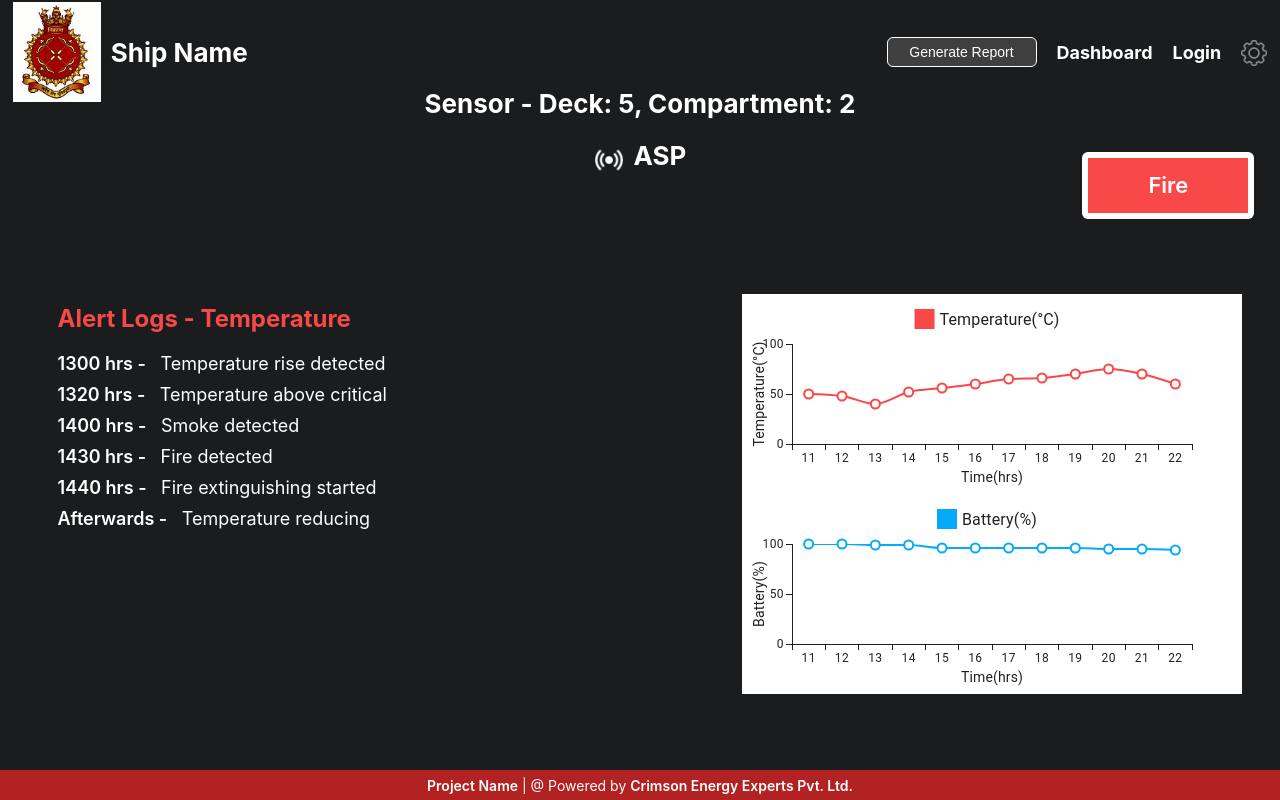
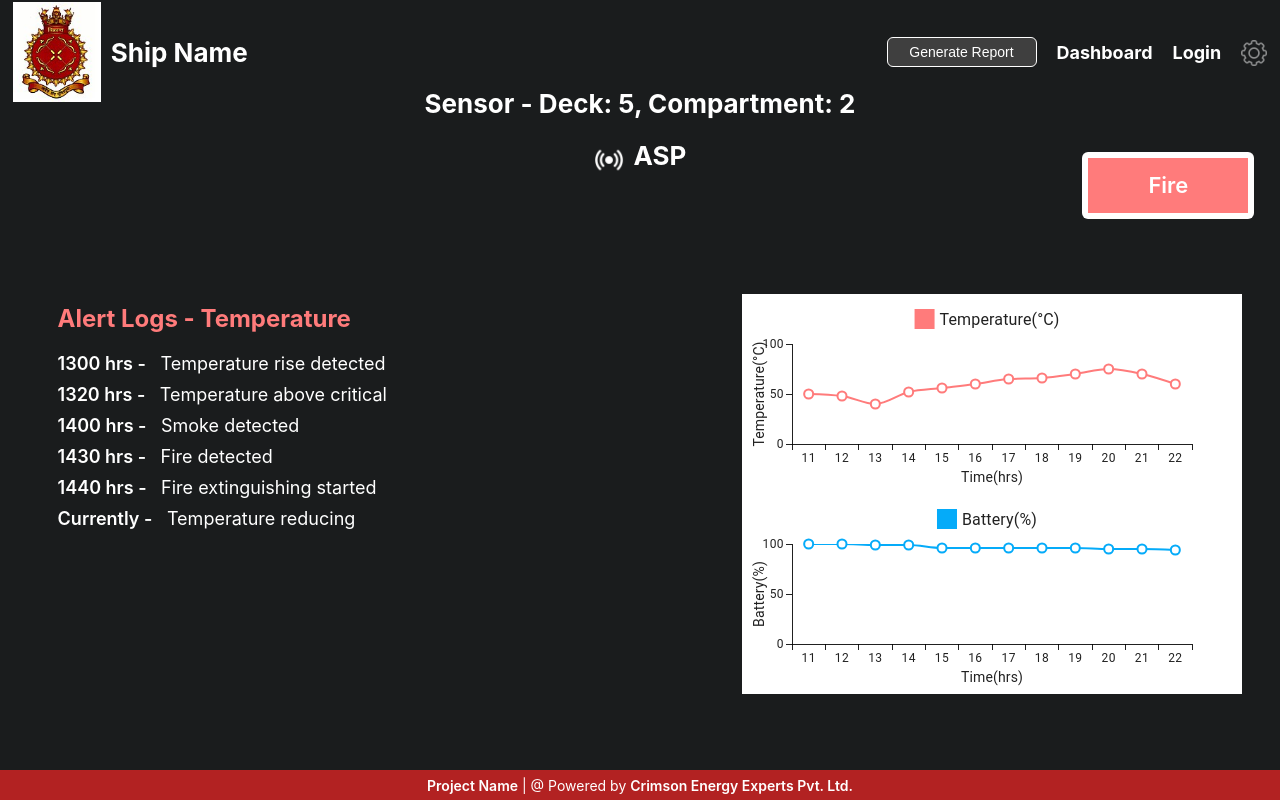
Before and after one commit to cee-diksha/fire_detection, a React (Create React App) app: page /info/ASP in a window 1280 px wide. Built offline with nearby package versions, Linux system fonts and the light colour scheme.

Commit message:
ui-modifications

```diff
--- a/src/assets/info.js
+++ b/src/assets/info.js
@@ -137,18 +137,20 @@ export const specificDeviceChartData = [
     },
     {
         node_type: "sensor", node_name: "Gallery", node_id: 104, deck:3, comp:3 , alertlogstemp: [
-            { time: "1300 hrs", message: "Temperature rise detected" },
-            { time: "1320 hrs", message: "Smoke detected" },
-            { time: "1430 hrs", message: "Steady rise in temperature for past 1 hour" },
-            { time: "1440 hrs", message: "Temperature above critical" },
+            { time: "1700 hrs", message: "Temperature rise detected" },
+            { time: "1800 hrs", message: "Temperature above critical" },
+            { time: "1600 hrs", message: "Smoke detected" },
+            { time: "2000 hrs", message: "Fire detected" },
+            { time: "2100 hrs", message: "Fire extinguishing started" },
+            { time: "2200 hrs", message: "Temperature reducing" }
         ], alertlogsbattery: [
-            { time: "0800 hrs", message: "Battery level at 50%" },
-            { time: "1000 hrs", message: "Battery level at 40%" },
-            { time: "1200 hrs", message: "Battery level at 30%" },
-            { time: "1300 hrs", message: "Battery level at 20% — warning: battery low" },
-            { time: "1400 hrs", message: "Battery level at 10% — critical battery level" },
-            { time: "1500 hrs", message: "Battery level at 5% — urgent replacement required" },
-            { time: "1600 hrs", message: "Device shutdown — battery depleted" }
+            { time: "1600 hrs", message: "Battery level at 50%" },
+            { time: "1700 hrs", message: "Battery level at 43%" },
+            { time: "1800 hrs", message: "Battery level at 33%" },
+            { time: "1900 hrs", message: "Battery level at 30% — warning: battery low" },
+            { time: "2000 hrs", message: "Battery level at 20% — critical battery level" },
+            { time: "2100 hrs", message: "Battery level at 15% — urgent replacement required" },
+            { time: "2200 hrs", message: "Battery level at 15% — urgent replacement required"  }
         ], temperature: [
             { time: "11", value: "50", info: "[INFO]", status: "Sensor initialized" },
             { time: "12", value: "48", info: "[INFO]", status: "Sensor working fine" },
@@ -195,7 +197,7 @@ export const specificDeviceChartData = [
             { time: "1320 hrs", message: "Temperature above critical" },
             { time: "1430 hrs", message: "Fire detected" },
             { time: "1440 hrs", message: "Fire extinguishing started" },
-            { time: "Afterwards", message: "Temperature reducing" }
+            { time: "Currently", message: "Temperature reducing" }
         ], alertlogsbattery: [], temperature: [
             { info: "[INFO]", time: "11", status: "Sensor initialized", value: "50" },
             { info: "[INFO]", time: "12", status: "Normal operation", value: "50" },
@@ -319,20 +321,20 @@ export const specificDeviceChartData = [
     },
     {
         node_type: "sensor", node_name: "Spare Gear Store", node_id: 111, deck:4, comp: 5, alertlogstemp: [
-            { time: "1300 hrs", message: "Temperature rise detected" },
-            { time: "1320 hrs", message: "Temperature above critical" },
-            { time: "1400 hrs", message: "Smoke detected" },
-            { time: "1430 hrs", message: "Fire detected" },
-            { time: "1440 hrs", message: "Fire extinguishing started" },
-            { time: "Afterwards", message: "Temperature reducing" }
+            { time: "1700 hrs", message: "Temperature rise detected" },
+            { time: "1800 hrs", message: "Temperature above critical" },
+            { time: "1600 hrs", message: "Smoke detected" },
+            { time: "2000 hrs", message: "Fire detected" },
+            { time: "2100 hrs", message: "Fire extinguishing started" },
+            { time: "2200 hrs", message: "Temperature reducing" }
         ], alertlogsbattery: [
-            { time: "0800 hrs", message: "Battery level at 50%" },
-            { time: "1000 hrs", message: "Battery level at 40%" },
-            { time: "1200 hrs", message: "Battery level at 30%" },
-            { time: "1300 hrs", message: "Battery level at 20% — warning: battery low" },
-            { time: "1400 hrs", message: "Battery level at 10% — critical battery level" },
-            { time: "1500 hrs", message: "Battery level at 5% — urgent replacement required" },
-            { time: "1600 hrs", message: "Device shutdown — battery depleted" }
+            { time: "1600 hrs", message: "Battery level at 50%" },
+            { time: "1700 hrs", message: "Battery level at 43%" },
+            { time: "1800 hrs", message: "Battery level at 33%" },
+            { time: "1900 hrs", message: "Battery level at 30% — warning: battery low" },
+            { time: "2000 hrs", message: "Battery level at 20% — critical battery level" },
+            { time: "2100 hrs", message: "Battery level at 15% — urgent replacement required" },
+            { time: "2200 hrs", message: "Battery level at 15% — urgent replacement required"  }
         ], temperature: [
             { info: "[INFO]", time: "11", status: "Sensor initialized", value: "50" },
             { info: "[INFO]", time: "12", status: "Normal operation", value: "50" },
@@ -351,12 +353,12 @@ export const specificDeviceChartData = [
             { time: "13", value: "86", info: "[WARN]", status: "Battery dropping" },
             { time: "14", value: "77", info: "[WARN]", status: "Battery dropping" },
             { time: "15", value: "64", info: "[WARN]", status: "Battery dropping" },
-            { time: "16", value: "55", info: "[WARN]", status: "Battery dropping" },
+            { time: "16", value: "50", info: "[WARN]", status: "Battery dropping" },
             { time: "17", value: "42", info: "[WARN]", status: "Battery dropping" },
             { time: "18", value: "33", info: "[WARN]", status: "Battery dropping" },
             { time: "19", value: "30", info: "[WARN]", status: "Needs Replacement" },
             { time: "20", value: "20", info: "[WARN]", status: "Needs Replacement" },
-            { time: "21", value: "18", info: "[WARN]", status: "Needs Replacement" },
+            { time: "21", value: "15", info: "[WARN]", status: "Needs Replacement" },
             { time: "22", value: "15", info: "[WARN]", status: "Needs Replacement" }]
     },
     {
@@ -394,7 +396,7 @@ export const specificDeviceChartData = [
             { time: "1400 hrs", message: "Smoke detected" },
             { time: "1430 hrs", message: "Fire detected" },
             { time: "1440 hrs", message: "Fire extinguishing started" },
-            { time: "Afterwards", message: "Temperature reducing" }
+            { time: "Currently", message: "Temperature reducing" }
         ], alertlogsbattery: [], temperature: [
             { time: "11", value: "50", info: "[INFO]", status: "Sensor initialized" },
             { time: "12", value: "48", info: "[INFO]", status: "Sensor working fine" },
--- a/src/comp-styles.css
+++ b/src/comp-styles.css
@@ -364,7 +364,7 @@ tbody tr:hover {
 
 .live-clock{
     height: 40px;
-    background-color: #7BFF6D;
+    background-color: #9dff80;
     padding: 14px;
     border-radius: 6px;
     display: flex;
--- a/src/components/AlertCard.js
+++ b/src/components/AlertCard.js
@@ -10,7 +10,7 @@ const AlertCard = () => {
         {/* </div> */}
         <div className='alert-label-wrap'>
             <div className='alert-details-combined' >
-                <div id="alert-details-span3" style={{backgroundColor: "#F84848"}}></div>
+                <div id="alert-details-span3" style={{backgroundColor: "#ff7b7b"}}></div>
                 <div id="alert-details-span1">Fire</div>
             </div>
             <div className='alert-details-combined' >
@@ -18,7 +18,7 @@ const AlertCard = () => {
                 <div id="alert-details-span1">Replacement</div>
             </div>
             <div className='alert-details-combined' >
-                <div id="alert-details-span3"style={{backgroundColor: "#FF6B3B"}}></div>
+                <div id="alert-details-span3"style={{backgroundColor: "#ff9863"}}></div>
                 <div id="alert-details-span1">Temp ↑</div>
             </div>
             <div className='alert-details-combined' >
@@ -30,7 +30,7 @@ const AlertCard = () => {
                 <div id="alert-details-span1">Smoke</div>
             </div>
             <div className='alert-details-combined' >
-                <div id="alert-details-span3" style={{backgroundColor: "#7BFF6D"}}></div>
+                <div id="alert-details-span3" style={{backgroundColor: "#9dff80"}}></div>
                 <div id="alert-details-span1">Normal</div>
             </div>
         </div>
--- a/src/components/AlertCircle.js
+++ b/src/components/AlertCircle.js
@@ -5,7 +5,7 @@ const AlertCircle = ({item}) => {
     const {status, isDeleted, node_id} = item
 
   return (
-    <div className='alertCircle-wrapper' style={{backgroundColor: `${isDeleted ? "#D0D0D0" :  status === "success" ? "#7BFF6D" : status === "yellow" ? "#FFC648" : status === "orange" ? "#FF6B3B" : "#F84848"}`, display: "flex", alignItems: "center", justifyContent: "center", color: (status==="yellow" || status==="success") ? "#000000" : "#ffffff", fontWeight: "600"}}>
+    <div className='alertCircle-wrapper' style={{backgroundColor: `${isDeleted ? "#D0D0D0" :  status === "success" ? "#9dff80" : status === "yellow" ? "#FFC648" : status === "orange" ? "#ff9863" : "#ff7b7b"}`, display: "flex", alignItems: "center", justifyContent: "center", color: (status==="yellow" || status==="success") ? "#000000" : "#ffffff", fontWeight: "600"}}>
       {node_id}
     </div>
   )
--- a/src/components/Card.js
+++ b/src/components/Card.js
@@ -43,7 +43,7 @@ console.log(status.includes("success"), "status check", isAlarmMuted)
     <div
       className={`${isAlarmMuted ? "blinking-border" : "card-wrapper"}`}
       style={{
-        backgroundColor: `${isDeleted ? "#8f8d8d" : status.includes("success") ? "#7BFF6D" : status.includes("danger" )? "#F84848" : status.includes("orange" )? "#FF6B3B" : status.includes("yellow") ? "#FFC648" : status.includes("smoke") ? "#b6d9cc" : "#a391b8"}`,
+        backgroundColor: `${isDeleted ? "#8f8d8d" : status.includes("success") ? "#9dff80" : status.includes("danger" )? "#ff7b7b" : status.includes("orange" )? "#ff9863" : status.includes("yellow") ? "#FFC648" : status.includes("smoke") ? "#b6d9cc" : "#a391b8"}`,
         color: `${isDeleted ? "#FFF" : (status.includes("danger") || status.includes("orange")) ? "#fff" : "#000"}`
       }}
     >
@@ -81,7 +81,7 @@ console.log(status.includes("success"), "status check", isAlarmMuted)
         </div>
       </div>
       <div className="segment" id="last-update">
-        <img src={(status.includes("danger") || status.includes("orange") || status.includes("deleted")) ? update : update2} alt="update-logo" style={{ height: "20px", marginRight: "6px" }} />
+        <img src={(status.includes("deleted") || status.includes("danger") || status.includes("orange")) ? update : update2} alt="update-logo" style={{ height: "20px", marginRight: "6px" }} />
         <div>
           <span style={{ fontWeight: "600" }}>Last update</span>
           <span style={{ fontSize: "12px" }}>{last_update}</span>
--- a/src/components/CardModal.js
+++ b/src/components/CardModal.js
@@ -52,7 +52,7 @@ const CardModal = ({open, handleClose, option }) => {
                     e.preventDefault()
                     e.stopPropagation()
                 }}>Close</button>
-            {specificData && <div className={`${specificData.status === "danger" ? "blinking-border" : "card-wrapper"}`} style={{ height: "180px", width: "200px", backgroundColor: `${specificData.status === "success" ? "#7BFF6D" : specificData.status === "yellow" ? "#FFC648" : specificData.status === "orange" ? "#FF6B3B" : "#F84848"}`, color: `${(specificData.status === "yellow" || specificData.status ==="success") ? "#000" : "#fff"}`}}>
+            {specificData && <div className={`${specificData.status === "danger" ? "blinking-border" : "card-wrapper"}`} style={{ height: "180px", width: "200px", backgroundColor: `${specificData.status === "success" ? "#9dff80" : specificData.status === "yellow" ? "#FFC648" : specificData.status === "orange" ? "#ff9863" : "#ff7b7b"}`, color: `${(specificData.status === "yellow" || specificData.status ==="success") ? "#000" : "#fff"}`}}>
                 <div className='card-details'>
                     <div className='card-details-combined'>
                         <div id="card-details-span1">{specificData.node_name} </div>
@@ -74,7 +74,7 @@ const CardModal = ({open, handleClose, option }) => {
                 </div>}
             </div>
             {console.log(specificData, "resultresult")}
-            {/* {specificData && <div className={`${specificData.status === "danger" ? "blinking-border" : "card-wrapper"}`} style={{backgroundColor: `${specificData.isDeleted ? "#D0D0D0" : specificData.status === "success" ? "#7BFF6D" : specificData.status === "yellow" ? "#FFC648" : specificData.status === "orange" ? "#FF6B3B" : "#F84848"}`, color: `${specificData.isDeleted ? "#000000" : (specificData.status === "yellow" || specificData.status === "success") ? "#000" : "#fff"}`}}>
+            {/* {specificData && <div className={`${specificData.status === "danger" ? "blinking-border" : "card-wrapper"}`} style={{backgroundColor: `${specificData.isDeleted ? "#D0D0D0" : specificData.status === "success" ? "#9dff80" : specificData.status === "yellow" ? "#FFC648" : specificData.status === "orange" ? "#ff9863" : "#ff7b7b"}`, color: `${specificData.isDeleted ? "#000000" : (specificData.status === "yellow" || specificData.status === "success") ? "#000" : "#fff"}`}}>
             <div className="segment" id='node-type-id'>
                 <p id="sensor-name"><img src={(specificData.status === "yellow" || specificData.status === "success") ? sensor2 : sensor} alt="sensor-logo" style={{height: "30px", marginTop: "4px", marginRight: "10px"}}/>{specificData.node_type}</p>
                 <p>{specificData.node_id}</p>
--- a/src/components/SpecificCharts.js
+++ b/src/components/SpecificCharts.js
@@ -5,7 +5,7 @@ export const SpecificBattChart = ({batt, status}) => {
     console.log(batt, status, "battbatt")
     const time = batt.map(item => item.time)
     const battery = batt.map(item => item.value)
-    const lineColor =  status.includes("yellow") ? "#FFC648" :status.includes("deleted") ? "#b0acac" : status.includes("not responding") ? "#a391b8" : "#05abf9"
+    const lineColor =  status.includes("yellow") ? "#f8ef51" :status.includes("deleted") ? "#b0acac" : status.includes("not responding") ? "#a391b8" : "#05abf9"
 
  return(
         <LineChart
@@ -38,7 +38,7 @@ export const SpecificTempChart = ({temperature, status}) => {
     console.log(temperature, status, "speciifc temp chart")
     const time = temperature.map(item => item.time)
     const temp = temperature.map(item => item.value)
-    const lineColor = status.includes("danger") ? "#F84848" : status.includes("orange") ? "#FF6B3B" : status.includes("not responding") ? "#a391b8" : "#05abf9"
+    const lineColor = status.includes("danger") ? "#ff7b7b" : status.includes("orange") ? "#ff9863" : status.includes("not responding") ? "#a391b8" : "#05abf9"
     return(
         <LineChart
             xAxis={[{ data: time, scaleType: 'band', label: "Time(hrs)", valueFormatter: (value, context) => context.location === "tick" ? value : `${value}00 hours`}]}
--- a/src/components/TempChart.js
+++ b/src/components/TempChart.js
@@ -99,7 +99,7 @@ export const SmokeChart = () => {
   }, [deviceInfo]);
 
   const smokearr = info.map((item) => ({
-    smoke: item.status.includes('smoke') ? 'red' : '#7BFF6D',
+    smoke: item.status.includes('smoke') ? '#ff7b7b' : '#9dff80',
     nodeId: item.node_id,
   }));
 
--- a/src/pages/Dashboard.js
+++ b/src/pages/Dashboard.js
@@ -61,9 +61,9 @@ const Dashboard = () => {
                 </div>
                 <div style={{backgroundColor: "#ffffff", width: "100%", borderRadius: "10px", display: "flex", flexDirection: "column", alignItems: "center", justifyContent: 'center', marginTop: "14px"}}>
                 <div style={{ display: 'flex', width: "auto", marginTop: "20px"}}>
-                    <div style={{ width: '18px', height: '18px', backgroundColor: '#7BFF6D', marginRight: '5px'}} />
+                    <div style={{ width: '18px', height: '18px', backgroundColor: '#9dff80', marginRight: '5px'}} />
                     <div style={{color: "#000000", fontFamily: "Roboto, Helvetica, Arial, sans-serif", fontSize: "14px", marginTop: "3px" }}>Nornal</div>
-                    <div style={{ width: '18px', height: '18px', backgroundColor: 'red', marginRight: '5px', marginLeft: "5px" }} />
+                    <div style={{ width: '18px', height: '18px', backgroundColor: '#ff7b7b', marginRight: '5px', marginLeft: "5px" }} />
                     <div style={{color: "#000000", fontFamily: "Roboto, Helvetica, Arial, sans-serif", fontSize: "14px", marginTop: "3px"}}>Smoke</div>
                 </div>
                     <SmokeChart />
--- a/src/pages/SpecificDevice.js
+++ b/src/pages/SpecificDevice.js
@@ -60,14 +60,14 @@ const SpecificDevice = () => {
               <h4 className="h4">{device[0].node_name}</h4>
           </div>
        </div>
-      {(!device[0].status.includes("success") || device[0].isDeleted !== false) && <div className='indication' style={{backgroundColor: `${device[0].status.includes("danger") ? "#F84848" : device[0].status.includes("orange") ? "#FF6B3B" : device[0].status.includes("yellow") ? "#FFC648" : device[0].isDeleted ? "#D0D0D0"  :  device[0].status.includes("smoke") ? "#b6d9cc" : "#a391b8" }`,
+      {(!device[0].status.includes("success") || device[0].isDeleted !== false) && <div className='indication' style={{backgroundColor: `${device[0].status.includes("danger") ? "#ff7b7b" : device[0].status.includes("orange") ? "#ff9863" : device[0].status.includes("yellow") ? "#FFC648" : device[0].isDeleted ? "#D0D0D0"  :  device[0].status.includes("smoke") ? "#b6d9cc" : "#a391b8" }`,
         color: `${ (device[0].status.includes("danger") ||  device[0].status.includes("orange")) ? "#ffffff" : (device[0].status.includes("yellow") || device[0].status.includes("smoke") || device[0].isDeleted) ? "#000000" : "#ffffff"}`
       }}>
       {device[0].status.includes("danger") ? "Fire" : device[0].status.includes("orange") ? "Temp Rising" : device[0].status.includes("smoke") ? "Smoke" : device[0].status.includes("yellow") ? "Low Battery" : device[0].isDeleted ? "Needs Replacement" :  "Not Responding" }
       </div>}
       <div className='alerts-chart-wrapper'>
           {(specificData[0].alertlogstemp !== null && specificData[0].alertlogstemp.length !== 0) && <div className='alert-logs'>
-            <h2 style={{color:"#F84848"}}>Alert Logs - Temperature</h2>
+            <h2 style={{color:"#ff7b7b"}}>Alert Logs - Temperature</h2>
           {specificData[0].alertlogstemp !== null && specificData[0].alertlogstemp.map(item => <div className='single-alert'>
             <span className='alert-span'style={{fontWeight: "600"}}>{item.time} - </span>
             <span className='alert-span'>{item.message}</span>
--- a/src/styles.css
+++ b/src/styles.css
@@ -195,7 +195,7 @@ input {
 
 
 .login-button {
-    background-color: #7BFF6D;
+    background-color: #9dff80;
     color: #3F3F3F;
     border: none;
     padding: 10px;
```
Also changed, not shown: src/components/Grid-style.css (+8 -8 lines).
